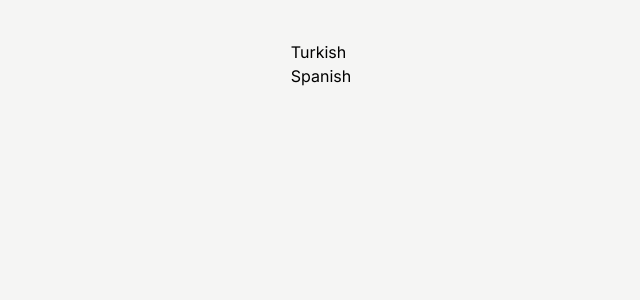
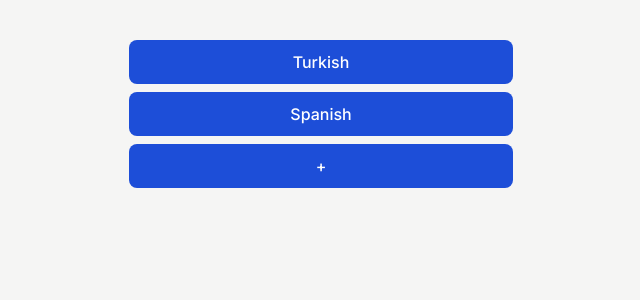
Before and after one commit to sangshrestha/flashcard, a Next.js app: page / in a window 1280 px wide. Shown: the top 300 px of the page, without its empty margins (319-959 px from the left). Built offline with nearby package versions, Linux system fonts and the light colour scheme.

Commit message:
feat: additional button to edit

```diff
--- a/src/app/page.tsx
+++ b/src/app/page.tsx
@@ -23,18 +23,24 @@ export default function Home() {
   }, []);
 
   return (
-    <nav className="flex flex-col">
+    <nav className="grid auto-rows-fr gap-2 max-w-sm w-96">
       {Object.keys(decks).map((key) => {
         return (
           <Link
             key={key}
-            className="capitalize"
+            className="capitalize text-white bg-blue-700 hover:bg-blue-800 focus:ring-4 focus:outline-none focus:ring-blue-200 dark:bg-blue-600 dark:hover:bg-blue-700 dark:focus:ring-blue-900 font-medium rounded-lg text-md px-5 py-2.5 inline-flex justify-center w-full text-center"
             href={{ pathname: "/play", query: { list: key } }}
           >
             {key}
           </Link>
         );
       })}
+      <Link
+        className="capitalize flex-none text-white bg-blue-700 hover:bg-blue-800 focus:ring-4 focus:outline-none focus:ring-blue-200 dark:bg-blue-600 dark:hover:bg-blue-700 dark:focus:ring-blue-900 font-medium rounded-lg text-md px-5 py-2.5 inline-flex justify-center w-full text-center"
+        href={{ pathname: "/edit" }}
+      >
+        +
+      </Link>
     </nav>
   );
 }
```
